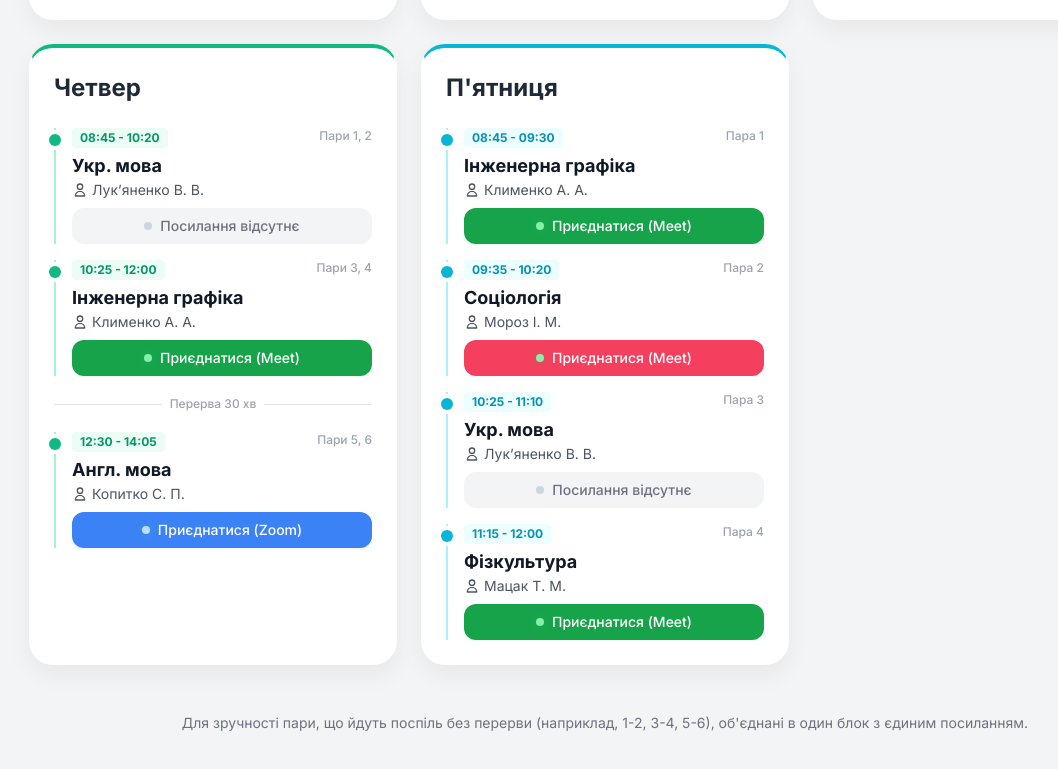
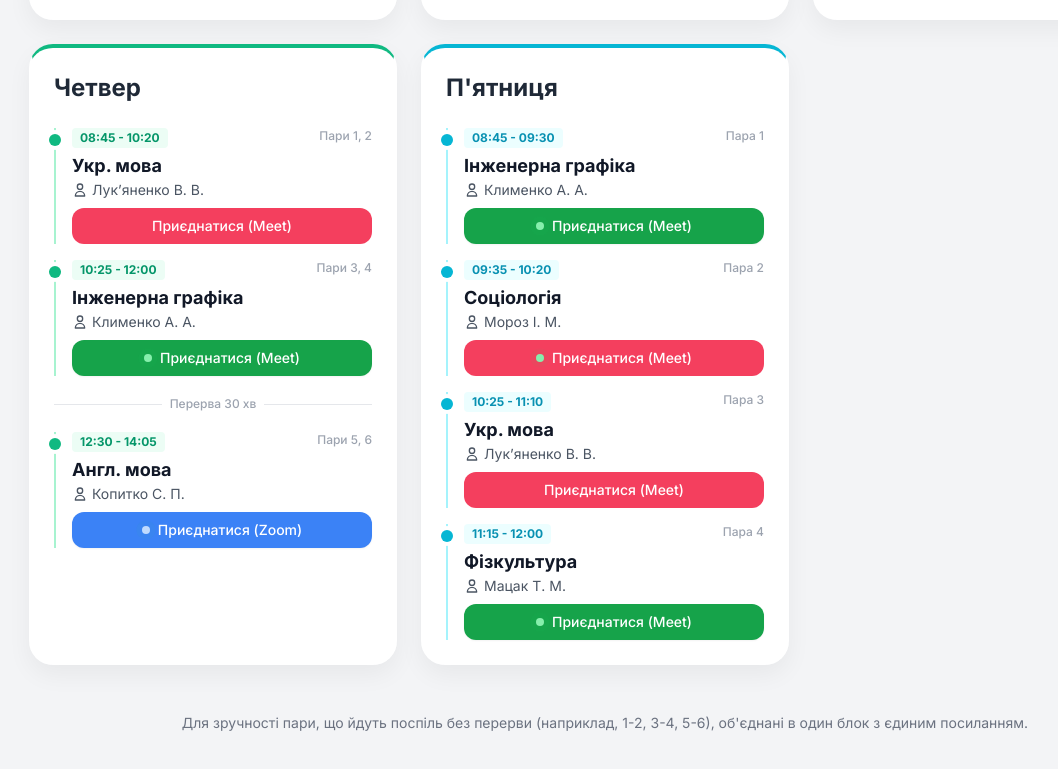
Before and after one commit to sv593725-maker/rozklad, a plain HTML site: page index.html in a window 1280 px wide. Shown: the part 781-1550 px from the top of the page, without its empty margins (35-1093 px from the left). Drawn offline with nearby package versions, Linux system fonts and the light colour scheme.

Commit message:
Update index.html

```diff
--- a/index.html
+++ b/index.html
@@ -350,10 +350,9 @@
                         <svg xmlns="http://www.w3.org/2000/svg" class="h-4 w-4" fill="none" viewBox="0 0 24 24" stroke="currentColor"><path stroke-linecap="round" stroke-linejoin="round" stroke-width="2" d="M16 7a4 4 0 11-8 0 4 4 0 018 0zM12 14a7 7 0 00-7 7h14a7 7 0 00-7-7z" /></svg>
                         Лук’яненко В. В.
                     </p>
-                    <div class="inline-flex items-center gap-2 text-sm text-gray-500 bg-gray-100 px-4 py-2 rounded-xl w-full justify-center font-medium">
-                        <span class="w-2 h-2 rounded-full status-dot-inactive"></span>
-                        Посилання відсутнє
-                    </div>
+                    <a href="https://meet.google.com/abb-zisk-uew" target="_blank" class="inline-flex items-center gap-2 text-sm text-white bg-rose-500 hover:bg-rose-600 px-4 py-2 rounded-xl w-full justify-center font-medium transition-colors">
+                        Приєднатися (Meet)
+                    </a>
                 </div>
 
                 <!-- Lesson 3 & 4 -->
@@ -457,10 +456,9 @@
                         <svg xmlns="http://www.w3.org/2000/svg" class="h-4 w-4" fill="none" viewBox="0 0 24 24" stroke="currentColor"><path stroke-linecap="round" stroke-linejoin="round" stroke-width="2" d="M16 7a4 4 0 11-8 0 4 4 0 018 0zM12 14a7 7 0 00-7 7h14a7 7 0 00-7-7z" /></svg>
                         Лук’яненко В. В.
                     </p>
-                    <div class="inline-flex items-center gap-2 text-sm text-gray-500 bg-gray-100 px-4 py-2 rounded-xl w-full justify-center font-medium">
-                        <span class="w-2 h-2 rounded-full status-dot-inactive"></span>
-                        Посилання відсутнє
-                    </div>
+                    <a href="https://meet.google.com/abb-zisk-uew" target="_blank" class="inline-flex items-center gap-2 text-sm text-white bg-rose-500 hover:bg-rose-600 px-4 py-2 rounded-xl w-full justify-center font-medium transition-colors">
+                        Приєднатися (Meet)
+                    </a>
                 </div>
 
                 <!-- Lesson 4 -->
```
